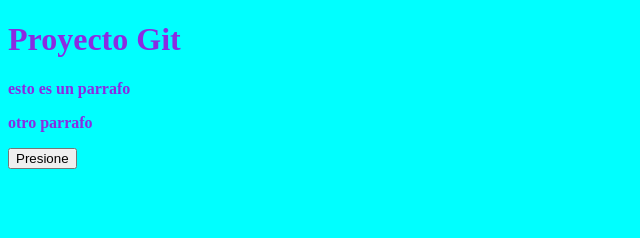
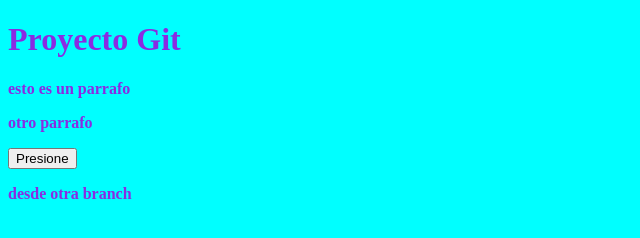
Before and after one commit to Wariuz/cursogit, a plain HTML site: page index.html in a window 1280 px wide. Shown: the whole page, without its empty margins (0-640 px from the left). Drawn offline with Linux system fonts and the light colour scheme.

Commit message:
creando otro parrafo diseañador1

```diff
--- a/index.html
+++ b/index.html
@@ -14,5 +14,7 @@
 
     <p>otro parrafo</p>
     <input type="button" onclick="saludo()" value="Presione">
+
+    <p>desde otra branch</p>
 </body>
 </html>
```
